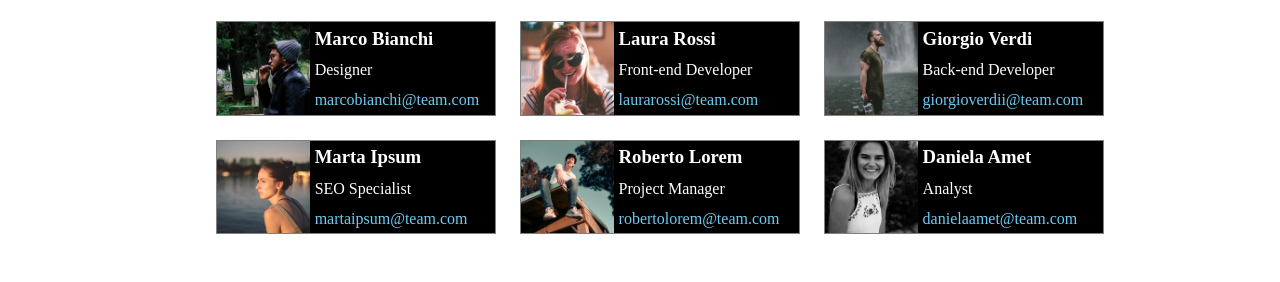
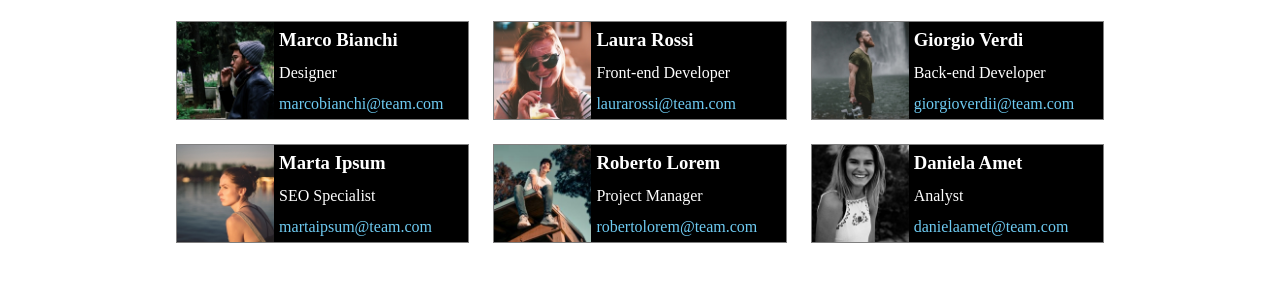
Before and after one commit to Antoniolerose93/html-css-flex-cards, a plain HTML site: page index.html in a window 1280 px wide. Shown: the part 98-380 px from the top of the page. Drawn offline with Linux system fonts and the light colour scheme.

Commit message:
correct version

```diff
--- a/app.css
+++ b/app.css
@@ -1,7 +1,7 @@
 *{
     box-sizing: border-box;
     margin: 0;
-    padding; 0;
+    padding: 0;
 }
 
 
```
